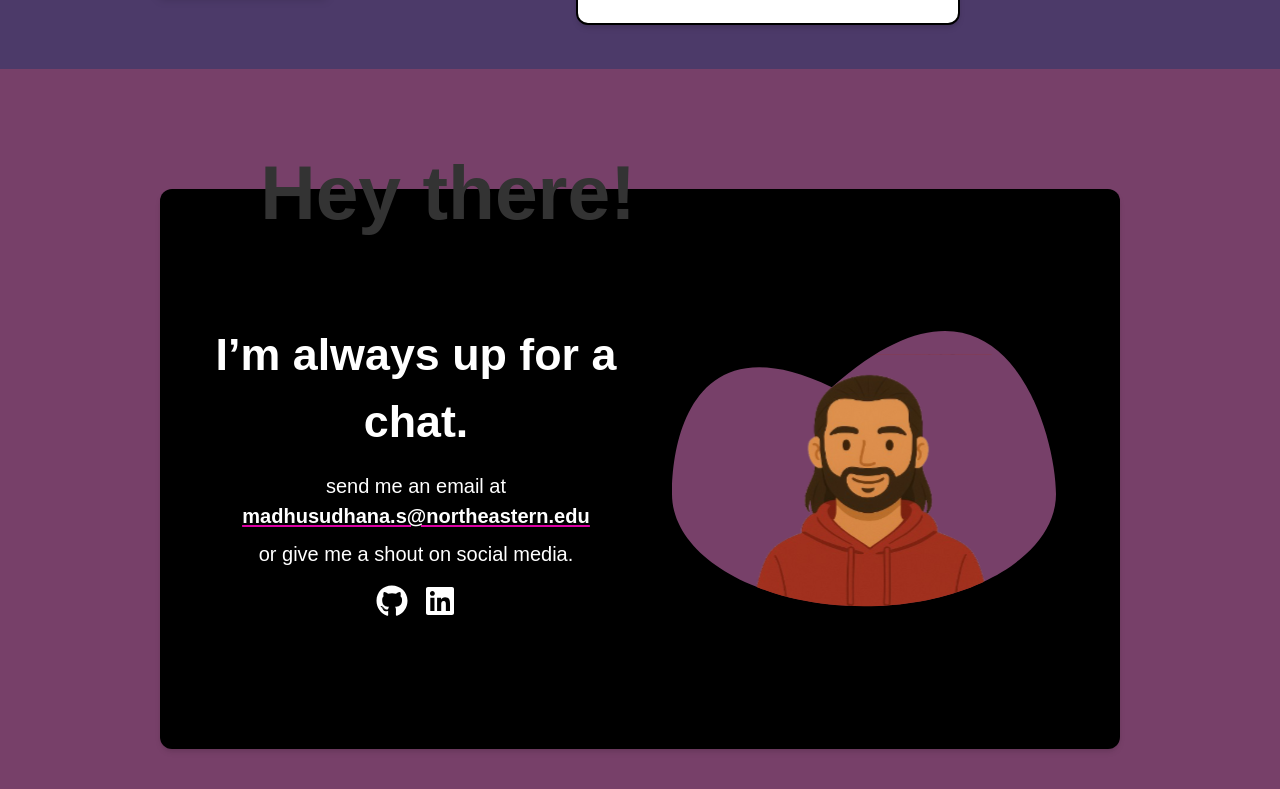
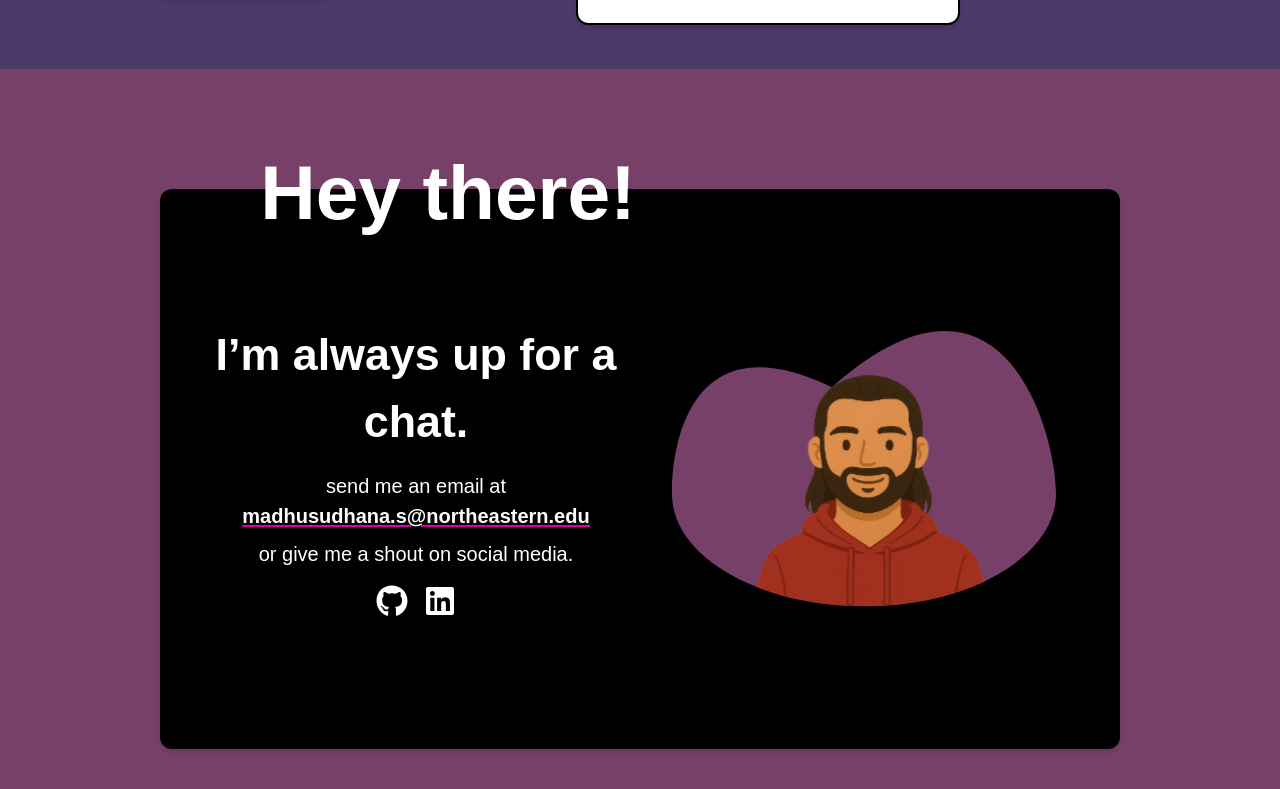
Before and after one commit to SKANDHAN-MADHUSUDHANA/my-portfolio, a Next.js app: page / in a window 1280 px wide. Shown: the part 2395-3184 px from the top of the page. Built offline with nearby package versions, Linux system fonts and the light colour scheme.

Commit message:
minor changes

```diff
--- a/components/ContactSection/ContactSection.tsx
+++ b/components/ContactSection/ContactSection.tsx
@@ -11,7 +11,7 @@ export default function ContactSection() {
     <section className= {` ${(timeOfDay === "morning" || timeOfDay === "afternoon" ? "bg-teal-300" : "bg-[#774069]")} py-20 px-6 flex justify-center items-center min-h-screen relative overflow-hidden`} >
       {/* "Hey there!" Label */}
 <h1
-  className="absolute text-[clamp(2rem,6vw,5rem)] font-extrabold text-[#333] z-30 left-[35vw] md:left-[35vw]"
+  className= {`absolute text-[clamp(2rem,6vw,5rem)] font-extrabold  z-30 left-[35vw] md:left-[35vw] ${timeOfDay === "morning" || timeOfDay === "afternoon" ? "text-black" : "text-white"}`}
   style={{
     top: '15.5vh',
     transform: 'translate(-50%, -50%)'
```
